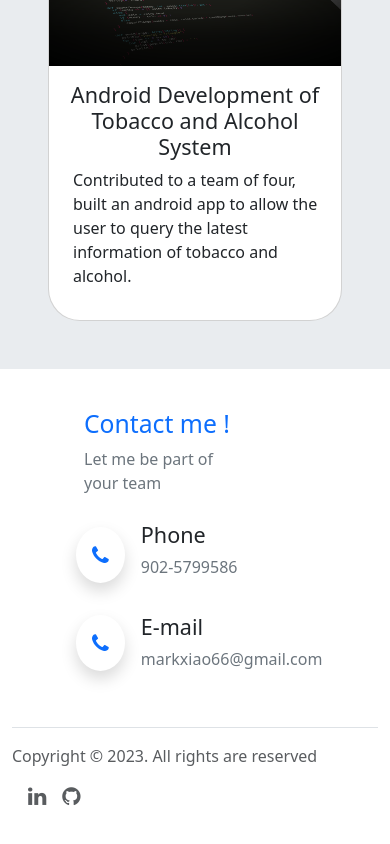
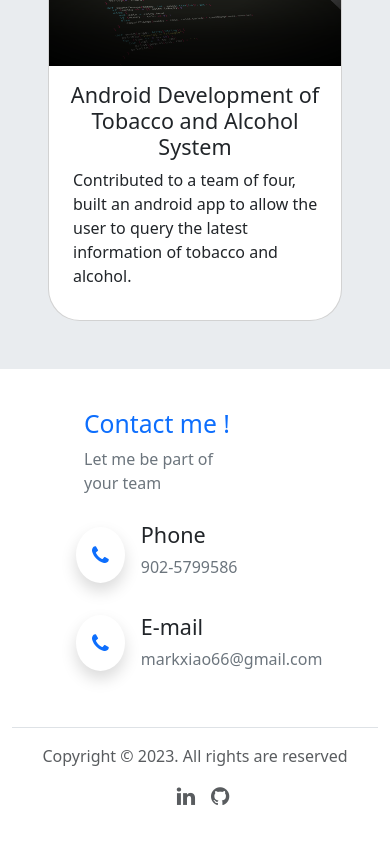
Before and after one commit to kmxyz/MyWeb, a React (Create React App) app: page / in a window 390 px wide. Shown: the part 4441-5285 px from the top of the page. Built offline with nearby package versions, Linux system fonts and the light colour scheme; the HTML template or start-up script is replaced by a standard one.

Commit message:
fixed bugs from footer component

```diff
--- a/src/components/footer.jsx
+++ b/src/components/footer.jsx
@@ -4,14 +4,16 @@ import "font-awesome/css/font-awesome.css";
 const Footer = () => {
   return (
     <div className="container">
-      <footer className="d-flex flex-wrap justify-content-between align-items-center py-3 my-4 border-top">
-        <div className="col-md-4 d-flex align-items-center">
-          <span className="mb-3 mb-md-0 text-body-secondary ">
+      <footer className="py-3 my-4 border-top">
+        <div className="row">
+          <div className="col-12 col-md-6 text-md-start ">
+            <span className="mb-3 mb-md-0 text-body-secondary">
               Copyright &copy; 2023. All rights are reserved
             </span>
           </div>
 
-        <ul className="nav col-md-4 justify-content-end list-unstyled d-flex">
+          <div className="col pt-3 p-md-0">
+            <ul className="nav d-flex justify-content-center justify-content-md-end">
               <li className="ms-3">
                 <a
                   className="text-body-secondary "
@@ -21,11 +23,16 @@ const Footer = () => {
                 </a>
               </li>
               <li className="ms-3">
-            <a className="text-body-secondary" href="https://github.com/kmxyz">
+                <a
+                  className="text-body-secondary"
+                  href="https://github.com/kmxyz"
+                >
                   <i className="fa fa-github fa-lg"></i>
                 </a>
               </li>
             </ul>
+          </div>
+        </div>
       </footer>
     </div>
   );
--- a/src/pages/main.jsx
+++ b/src/pages/main.jsx
@@ -7,7 +7,7 @@ class MainPage extends Component {
     return (
       <main
         id="/"
-        className="d-flex align-items-md-center align-items-end justify-content-center justify-content-sm-start pt-5 mt-5"
+        className="d-flex align-items-md-center align-items-end justify-content-center justify-content-sm-start pt-5 mt-5 pt-sm-0 mt-sm-0"
       >
         <div className="text-sm-start text-center position-absolute ps-sm-5 ms-sm-5">
           <h5>Web Devloper</h5>
```
Lines whose indentation alone changed are shown as unchanged.
